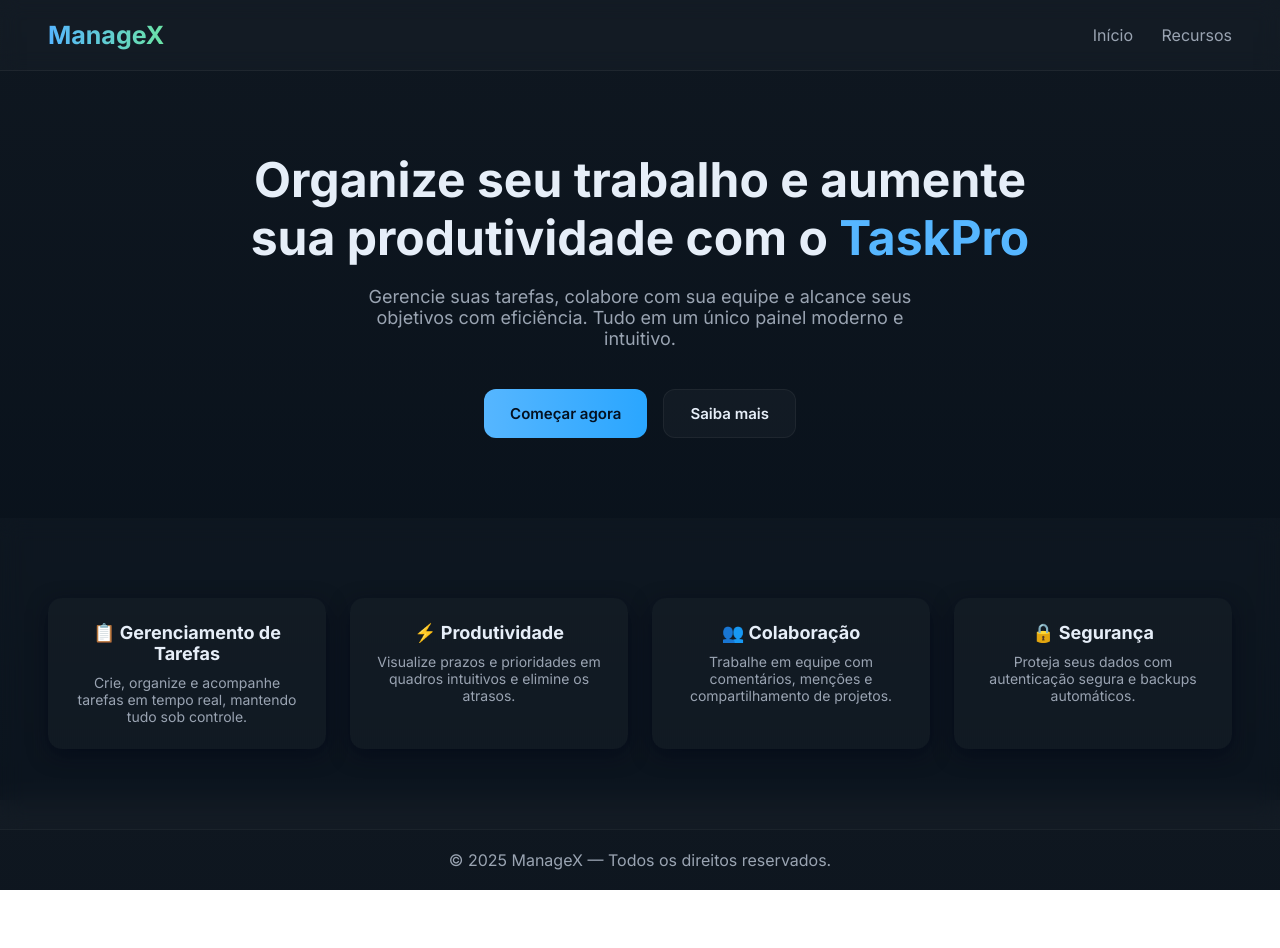
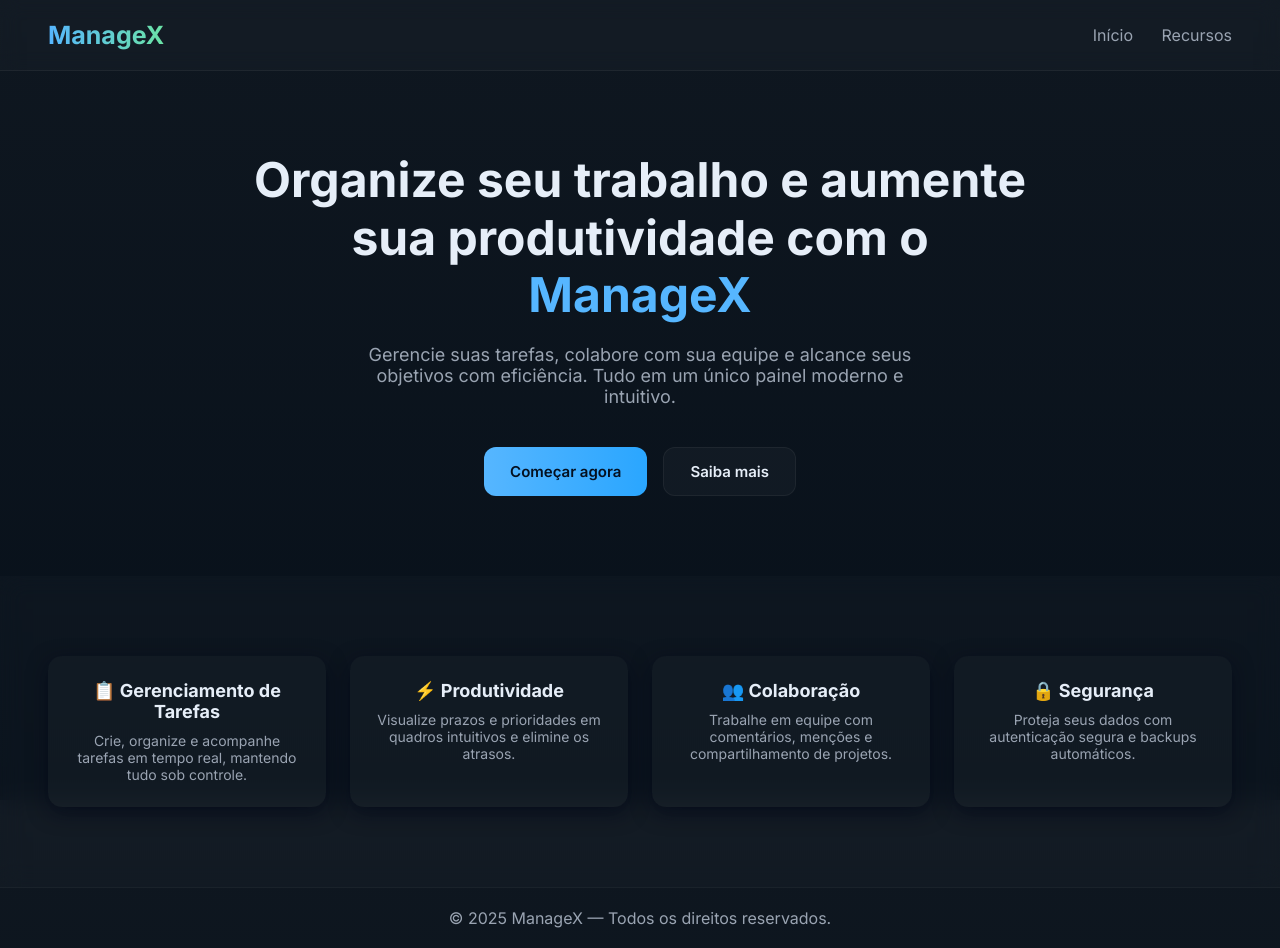
Before and after one commit to LucasFerreiraDev1/ManageX, a plain HTML site: page index.html in a window 1280 px wide. Before the commit the page ends 890 px from the top, so only its background shows below. Drawn offline with Linux system fonts and the light colour scheme.

Commit message:
Atualize o nome do aplicativo de "teste" para "ManageX" na página inicial.
Substitui o nome do produto 'teste' por 'ManageX' no cabeçalho principal da página inicial para refletir a nova identidade visual da marca.

```diff
--- a/index.html
+++ b/index.html
@@ -19,7 +19,7 @@
 
     <section class="home">
         <h1>
-            Organize seu trabalho e aumente sua produtividade com o <span style="color:var(--accent)">TaskPro</span>
+            Organize seu trabalho e aumente sua produtividade com o <span style="color:var(--accent)">ManageX</span>
         </h1>
         <p>Gerencie suas tarefas, colabore com sua equipe e alcance seus objetivos com eficiência. Tudo em um único
             painel moderno e intuitivo.</p>
```
